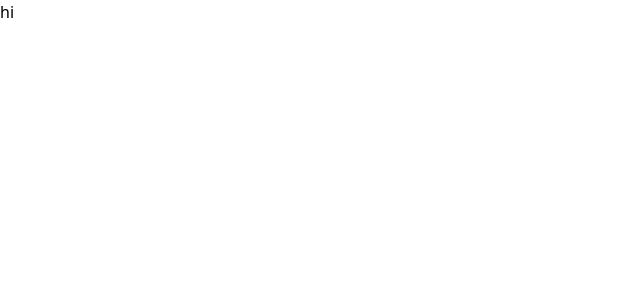
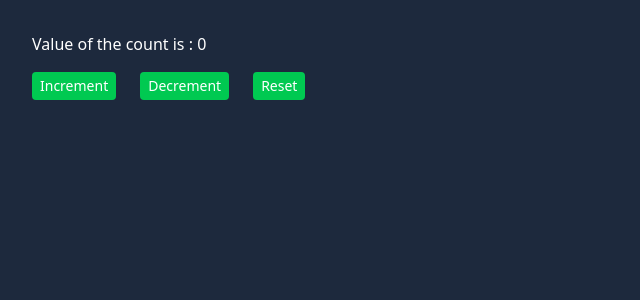
Before and after one commit to 2-0aadarsh/react-practice, a React (Vite) app in the folder useState/: page / in a window 1280 px wide. Shown: the top 300 px of the page, without its empty margins (0-640 px from the left). Built offline with nearby package versions, Linux system fonts and the light colour scheme.

Commit message:
Solved basic useState counter problem

```diff
--- a/useState/src/App.jsx
+++ b/useState/src/App.jsx
@@ -1,9 +1,10 @@
 import React from 'react'
+import Counter from './exercises/01-counter/Counter'
 
 const App = () => {
   return (
-    <div>
-      hi
+    <div className="min-w-screen min-h-screen h-screen">
+      <Counter />
     </div>
   )
 }
--- /dev/null
+++ b/useState/src/exercises/01-counter/Counter.jsx
@@ -0,0 +1,71 @@
+import React, { useState } from 'react'
+
+
+/*
+requirements :
+    Create a component that :
+        1. displays count and
+        2. When the increment button is clicked, count incremented
+        3. When the decrement button is clicked, count decremented
+        4. When the reset button is clicked, count reset
+*/
+const Counter = () => {
+
+  const [count, setCount] = useState(0);
+  console.log("Component renders")
+
+  const handleIncrement = () => {
+    console.log("Incrementing the value..")
+    setCount(prev => prev+1);  // this will create an update object : { action : count+1}
+
+    // handler function done executing, thus update object is send the the useState hook's update queue
+  }
+
+  const handleDecrement = () => {
+    console.log("Decrementing the value..")
+    setCount(prev => prev-1);  // this will create an update object : { action : count-1}
+
+    // handler function done executing, thus update object is send the the useState hook's update queue
+  }
+
+  const handleReset = () => {
+    console.log("Reseting the value..")
+    setCount(0);  // this will create an update object : { action : 0}
+
+    // handler function done executing, thus update object is send the the useState hook's update queue
+  }
+
+  return (
+    <div className='w-full h-full bg-slate-800 text-white p-8 flex flex-col items-start gap-4'>
+        <h1>Value of the count is : {count}</h1>
+
+        <div className="flex gap-6">
+            {/* Increment button */}
+            <button
+                className='bg-green-500 px-2 py-1 rounded-sm text-sm'
+                onClick = {handleIncrement}
+            >
+                Increment
+            </button>
+
+            {/* Decrement button */}
+            <button
+                className='bg-green-500 px-2 py-1 rounded-sm text-sm'
+                onClick = {handleDecrement}
+            >
+                Decrement
+            </button>
+
+            {/* Reset button */}
+            <button
+                className='bg-green-500 px-2 py-1 rounded-sm text-sm'
+                onClick = {handleReset}
+            >
+                Reset
+            </button>
+        </div>
+    </div>
+  )
+}
+
+export default Counter
```
